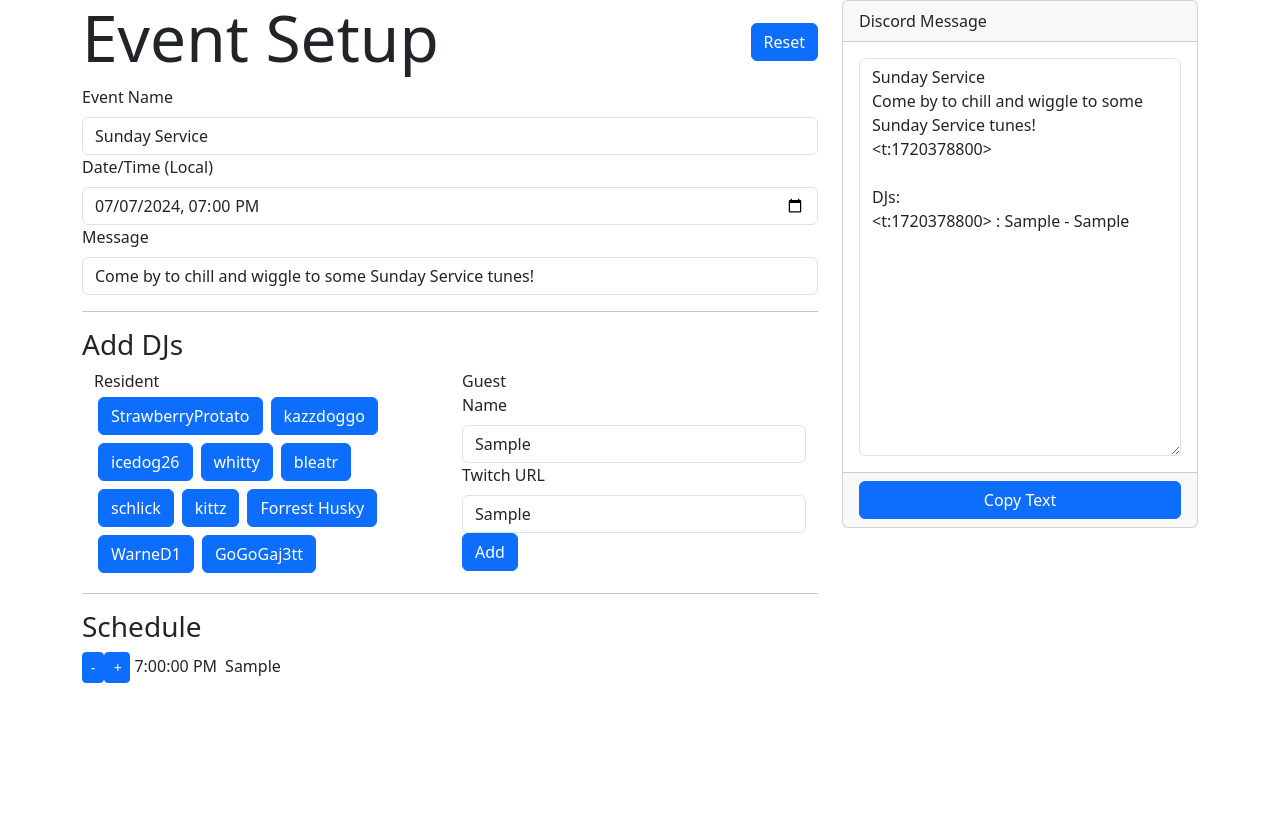
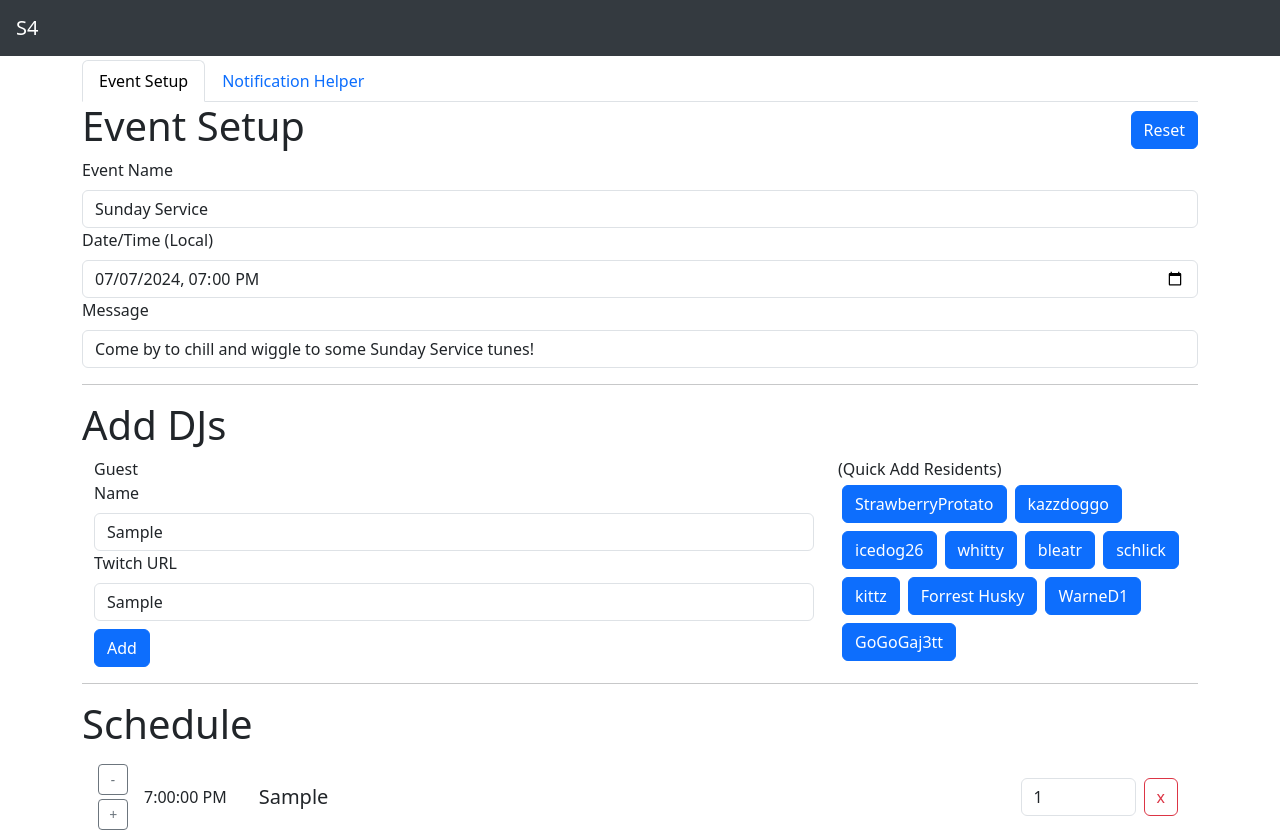
Before and after one commit to SundayServiceVR/sunday-service-vr, a React (Create React App) app in the folder webapp/: page / in a window 1280 px wide. Both pictures are taken after typing "Sample", "Sample" into the empty fields and a click on the button "Add". Before the commit the page ends 800 px from the top, so only its background shows below. Built offline with nearby package versions, Linux system fonts and the light colour scheme; the HTML template or start-up script is replaced by a standard one.

Commit message:
Add tabs

```diff
--- a/webapp/src/App.tsx
+++ b/webapp/src/App.tsx
@@ -1,5 +1,5 @@
 import React, { useEffect, useReducer } from 'react';
-import { Container, Row, Col } from 'react-bootstrap';
+import { Container, Tabs, Tab, Navbar } from 'react-bootstrap';
 import EventDetails from './components/EventDetails';
 import EventSetup from './components/EventSetup';
 import { EventActionType, default_event, eventStateReducer, loadEvent } from './store/events';
@@ -16,19 +16,22 @@ function App() {
 
   return (
     <div className="App">
-      <Container>
-        <Row>
-          <Col md={8}>
+      <Navbar expand="lg" className="bg-body-secondary" data-bs-theme="dark">
+        <Navbar.Brand className="px-3">S4</Navbar.Brand>
+      </Navbar>
+      <Container className="mt-1">
+        <Tabs>
+          <Tab eventKey="event-setup" title="Event Setup">
             <EventSetup
               djEvent={eventState}
               setEvent={(event) => { eventStateDispatch({ type: EventActionType.SetEvent, payload: event }); }}
               resetEvent={() => { eventStateDispatch({ type: EventActionType.Reset }); }}
             />
-          </Col>
-          <Col>
+          </Tab>
+          <Tab eventKey="event-notifications" title="Notification Helper">
             <EventDetails event={eventState} />
-          </Col>
-        </Row>
+          </Tab>
+        </Tabs>
       </Container>
     </div>
   );
--- a/webapp/src/components/EventDetails.tsx
+++ b/webapp/src/components/EventDetails.tsx
@@ -1,4 +1,4 @@
-import React from "react";
+import React, { useState } from "react";
 import { Button, Card, CardBody, CardFooter, CardHeader, Form, } from "react-bootstrap";
 import { Event, Slot } from "../util/types";
 
@@ -34,16 +34,22 @@ const EventDetails = ({ event }: Props) => {
 
     const eventMessage = getDiscordMessage(event);
 
+    const [ buttonText, setButtonText ] = useState<string>("Copy Text");
+
+    const onCopyButtonPress = () => {
+        navigator.clipboard.writeText(eventMessage);
+        setButtonText("Copied");
+        setTimeout(() => {setButtonText("Copy Text")}, 5000);
+    }
+
     return <Card>
             <CardHeader>Discord Message</CardHeader>
             <CardBody>
                 <Form.Control as="textarea" value={eventMessage} rows={16} readOnly className="has-fixed-size" />
             </CardBody>
             <CardFooter className="d-grid gap-2">
-                <Button color={"primary"} onClick={() => { navigator.clipboard.writeText(eventMessage); }}>Copy Text</Button>
-
+                <Button color={"primary"} onClick={onCopyButtonPress}>{ buttonText }</Button>
             </CardFooter>
-            {/* <Message color="warning" size="small" className="p-3 m-2">Still need to implement a little toast message when ya copy, sorry, just trying to get this out the door :x</Message> */}
         </Card>
 };
 
--- a/webapp/src/components/EventFormSlotList.tsx
+++ b/webapp/src/components/EventFormSlotList.tsx
@@ -1,5 +1,5 @@
 import React, { useState } from "react";
-import { Button, Col, Container, Form, Row} from "react-bootstrap";
+import { Button, Col, Container, Form, ListGroup, ListGroupItem, Row, Stack } from "react-bootstrap";
 import { RESIDENT_DJS } from "../store/resident_djs";
 import { Dj, Slot, SlotDuration } from "../util/types";
 
@@ -8,10 +8,10 @@ type Props = {
     onSlotsChange: (slots: Slot[]) => void
 }
 
-const EventFormSlotList = ({slots, onSlotsChange }: Props) => {
+const EventFormSlotList = ({ slots, onSlotsChange }: Props) => {
 
     const swapSlots = (slot_a: number, slot_b: number) => {
-        if(slot_a < 0 || slot_a >= slots.length || slot_b < 0 || slot_b >= slots.length){
+        if (slot_a < 0 || slot_a >= slots.length || slot_b < 0 || slot_b >= slots.length) {
             return;
         }
         const slots_copy = [...slots];
@@ -38,34 +38,36 @@ const EventFormSlotList = ({slots, onSlotsChange }: Props) => {
 
     return <>
 
-        <h3 className="display-7">Add DJs</h3>
+        <h3 className="display-6">Add DJs</h3>
         <Container>
             <Row>
-                <Col>
-                    <ResidentDjs onAddSlot={(slot: Slot) => {addSlot(slot);}} currentSlots={slots}/>
+                <Col md={8}>
+                    <CustomDjSlotInserter onAddSlot={(slot: Slot) => { addSlot(slot); }} />
                 </Col>
                 <Col>
-                    <CustomDjSlotInserter onAddSlot={(slot: Slot) => {addSlot(slot);}}/>
+                    <ResidentDjs onAddSlot={(slot: Slot) => { addSlot(slot); }} currentSlots={slots} />
                 </Col>
             </Row>
-
         </Container>
 
         < hr />
         <div>
-        <h3 className="display-7">Schedule</h3>
+            <h3 className="display-6">Schedule</h3>
+            <ListGroup variant="flush" >
                 {slots.map(
-            (slot: Slot, index: number) => <SortableDj
-                key={`slot-${slot.dj.name}`}
+                    (slot: Slot, index: number) => <ListGroupItem key={`slot-${slot.dj.name}`} className="py-0">
+                        <SortableDj
                             index={index}
                             dj={slot.dj}
                             slot={slot}
-                onSlotMoveLater = { ()=>{swapSlots(index, index + 1);} }
-                onSlotMoveSooner = { ()=>{swapSlots(index, index - 1);} }
-                onSetSlotLength = { (duration: SlotDuration) => {setSlotLength(index, duration);}}
-                onRemoveSlot = { ()=>{removeSlot(index);} }
+                            onSlotMoveLater={() => { swapSlots(index, index + 1); }}
+                            onSlotMoveSooner={() => { swapSlots(index, index - 1); }}
+                            onSetSlotLength={(duration: SlotDuration) => { setSlotLength(index, duration); }}
+                            onRemoveSlot={() => { removeSlot(index); }}
                         />
+                    </ListGroupItem>
                 )}
+            </ListGroup>
         </div>
 
     </>;
@@ -74,11 +76,11 @@ const EventFormSlotList = ({slots, onSlotsChange }: Props) => {
 export default EventFormSlotList;
 
 type ReseidentDjsProps = {
-    onAddSlot: (slot: Slot)=>void,
+    onAddSlot: (slot: Slot) => void,
     currentSlots: Slot[],
 }
 
-const ResidentDjs = ({onAddSlot, currentSlots}: ReseidentDjsProps)=>{
+const ResidentDjs = ({ onAddSlot, currentSlots }: ReseidentDjsProps) => {
 
     const newDjTimeSlot = (dj: Dj): Slot => ({
         dj,
@@ -91,10 +93,10 @@ const ResidentDjs = ({onAddSlot, currentSlots}: ReseidentDjsProps)=>{
     );
 
     return <div>
-        <div><span className="is-size-5">Resident</span></div>
+        <div><span className="is-size-5">(Quick Add Residents)</span></div>
         {
             Object.entries(freeDjs).map(([dj_name, dj], i) => {
-                return <Button key={`add-${dj_name}-button`} className="m-1" color="primary" onClick={()=>{onAddSlot(newDjTimeSlot(dj))}}>{dj.name}</Button>
+                return <Button key={`add-${dj_name}-button`} className="m-1" color="primary" onClick={() => { onAddSlot(newDjTimeSlot(dj)) }}>{dj.name}</Button>
             })
         }
 
@@ -102,10 +104,10 @@ const ResidentDjs = ({onAddSlot, currentSlots}: ReseidentDjsProps)=>{
 }
 
 type CustomDjSlotInserterProps = {
-    onAddSlot: (slot: Slot)=>void,
+    onAddSlot: (slot: Slot) => void,
 }
 
-const CustomDjSlotInserter = ({onAddSlot}: CustomDjSlotInserterProps)=>{
+const CustomDjSlotInserter = ({ onAddSlot }: CustomDjSlotInserterProps) => {
 
     const [guestDj, setGuestDj] = useState<Dj>({
         name: "",
@@ -126,13 +128,13 @@ const CustomDjSlotInserter = ({onAddSlot}: CustomDjSlotInserterProps)=>{
             <span className="is-size-5">Guest</span>
             <Form.Group>
                 <Form.Label>Name</Form.Label>
-                <Form.Control type="input" value={guestDj.name}  onChange={event => setGuestDj({...guestDj, name: event.target.value})} />
+                <Form.Control type="input" value={guestDj.name} onChange={event => setGuestDj({ ...guestDj, name: event.target.value })} />
             </Form.Group>
             <Form.Group>
                 <Form.Label>Twitch URL</Form.Label>
-                <Form.Control type="input" value={guestDj.twitch_url} onChange={event => setGuestDj({...guestDj, twitch_url: event.target.value})} />
+                <Form.Control type="input" value={guestDj.twitch_url} onChange={event => setGuestDj({ ...guestDj, twitch_url: event.target.value })} />
             </Form.Group>
-            <Button onClick={(event: any) => { event.preventDefault(); addGuestDj(guestDj)}} color={"primary"}>Add</Button>
+            <Button className="mt-2" onClick={(event: any) => { event.preventDefault(); addGuestDj(guestDj) }} color={"primary"}>Add</Button>
         </Form>
     </div>;
 }
@@ -142,7 +144,7 @@ type SortableDjProps = {
     index: number,
     slot: Slot,
     onSlotMoveSooner: () => void,
-    onSlotMoveLater:  () => void,
+    onSlotMoveLater: () => void,
     onSetSlotLength: (duration: SlotDuration) => void,
     onRemoveSlot: () => void,
 }
@@ -154,38 +156,39 @@ const SortableDj = ({
     onSlotMoveLater,
     onSetSlotLength,
     onRemoveSlot
-    }: SortableDjProps) => <div className="is-flex is-flex-direction-row is-align-items-center">
-        <span className="is-flex is-flex-direction-column my-1">
-            <Button className="is-flex-grow-1" color={"primary"} size={"sm"} onClick={()=>onSlotMoveSooner()}>
-                <i><span className="is-size-5 is-bold">-</span></i>
+}: SortableDjProps) =>
+    <Stack className="my-2" direction="horizontal">
+        <span style={{ "width": "30px" }}>
+            <Stack gap={1}>
+                <Button variant={"outline-secondary"} size={"sm"} onClick={() => onSlotMoveSooner()}>
+                    <i><span>-</span></i>
                 </Button>
-            <Button className="is-flex-grow-11" color={"primary"} size={"sm"} onClick={()=>onSlotMoveLater()}>
-                <i><span className="is-size-5 is-bold">+</span></i>
+                <Button variant={"outline-secondary"} color={"primary"} size={"sm"} onClick={() => onSlotMoveLater()}>
+                    <i><span>+</span></i>
                 </Button>
+            </Stack>
         </span>
-        <span className="mx-1">
-            { slot.startTime?.toLocaleTimeString() }
+
+        <span className="mx-3">
+            {slot.startTime?.toLocaleTimeString()}
         </span>
-        <span className="is-size-4 is-flex-grow-1 mx-1">
+        <span className="lead mx-3">
             {dj.name}
         </span>
+        <span className="mx-auto" />
         <span className="mx-1">
-            {/* <Form.Field horizontal>
-                <Form.Control>
-                <Form.Input
+            <Form.Group>
+                <Form.Control
                     type={"number"}
                     step={0.5}
                     value={slot.duration}
-                    onChange={(event) => { onSetSlotLength(parseFloat(event.target.value) as SlotDuration)}}
+                    onChange={(event) => { onSetSlotLength(parseFloat(event.target.value) as SlotDuration) }}
                     min={0}
                     max={4}
                 />
-                </Form.Control>
-            </Form.Field> */}
-
-
+            </Form.Group>
         </span>
         <span className="mx-1">
-            {/* <Button remove onClick={()=>{ onRemoveSlot(); }}/> */}
+            <Button onClick={() => { onRemoveSlot(); }} variant="outline-danger">x</Button>
         </span>
-    </div>;
+    </Stack>;
--- a/webapp/src/components/EventSetup.tsx
+++ b/webapp/src/components/EventSetup.tsx
@@ -1,8 +1,7 @@
 import React from "react";
-import { Container, Form, Button, Stack } from "react-bootstrap";
+import { Form, Button, Stack } from "react-bootstrap";
 import { Event, Slot } from "../util/types";
 import EventFormSlotList from "./EventFormSlotList";
-import DatePicker from "react-datepicker";
 
 import "react-datepicker/dist/react-datepicker.css";
 
@@ -15,7 +14,7 @@ type Props = {
 const EventForm = ({ djEvent, setEvent, resetEvent }: Props) => {
     return <div>
         <Stack direction="horizontal" gap={3}>
-            <h2 className="display-3">Event Setup</h2>
+            <h2 className="display-6">Event Setup</h2>
             <span className="ms-auto" />
             <Button
                 placeholder="Sunday Service"
@@ -45,9 +44,10 @@ const EventForm = ({ djEvent, setEvent, resetEvent }: Props) => {
 
                     <Form.Control
                         type="datetime-local"
-                        value={djEvent.start_datetime.toISOString().slice(0,16)}
+                        value={new Date(djEvent.start_datetime.getTime() - djEvent.start_datetime.getTimezoneOffset()*60*1000).toISOString().slice(0, 16)}
                         onChange={(event) => {
-                            // debugger;
+                            debugger;
+                            console.log(djEvent.start_datetime.toISOString().slice(0, 16))
                             setEvent({ ...djEvent, start_datetime: new Date(event.target.value)})
                         }}
                         className="input" />
```
Lines whose indentation alone changed are shown as unchanged.
